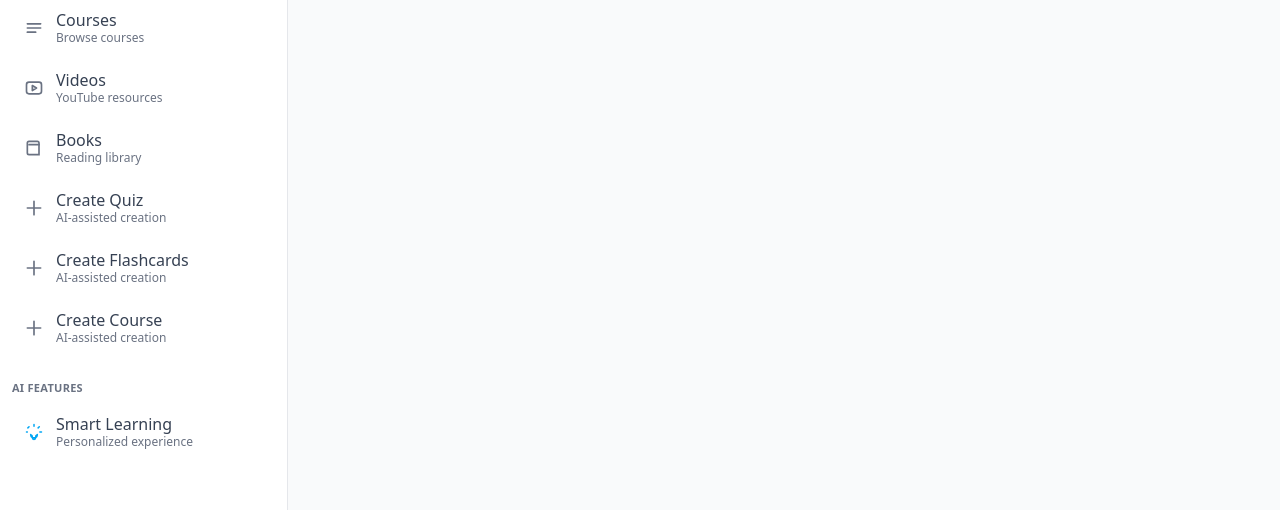
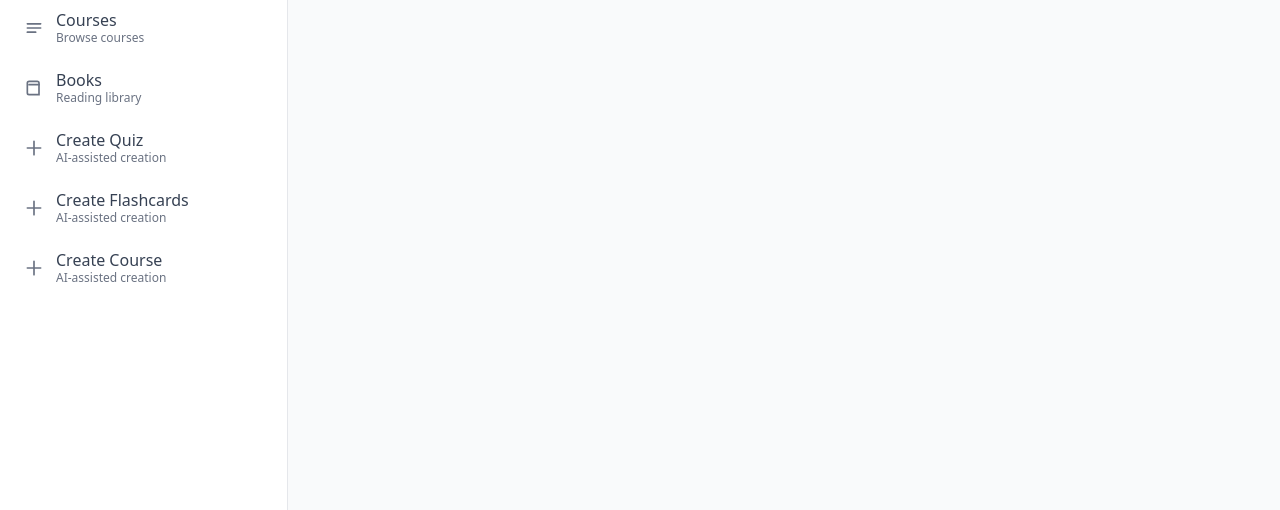
Before and after one commit to areesh18/TutorGenX, a React (Vite) app in the folder frontend/: page /chatbot in a window 1280 px wide. Shown: the part 174-684 px from the top of the page. Built offline with nearby package versions, Linux system fonts and the light colour scheme.

Commit message:
removed samrt learnign and youtube section from layout

```diff
--- a/frontend/src/Layout.jsx
+++ b/frontend/src/Layout.jsx
@@ -172,7 +172,7 @@ export default function Layout() {
                     <path d="M4 7h16M4 12h16M4 17h10" stroke="currentColor" strokeWidth="2" strokeLinecap="round" />
                   </svg>
                 </Item>
-                <Item
+                {/* <Item
                   to="/ytsection"
                   label="Videos"
                   sublabel="YouTube resources"
@@ -189,7 +189,7 @@ export default function Layout() {
                     />
                     <rect x="3" y="5" width="18" height="14" rx="3" stroke="currentColor" strokeWidth="2" />
                   </svg>
-                </Item>
+                </Item> */}
                 <Item
                   to="/booksection"
                   label="Books"
@@ -241,30 +241,7 @@ export default function Layout() {
                 </Item>
               </div>
             </div>
-            <div>
-              {!sidebarCollapsed && (
-                <h3 className="text-[11px] font-semibold text-gray-500 uppercase tracking-wide mb-2">AI Features</h3>
-              )}
-              <div className="space-y-1 group">
-                <Item
-                  to="/smart-learning"
-                  label="Smart Learning"
-                  sublabel="Personalized experience"
-                  titleWhenCollapsed="Smart Learning"
-                  collapsed={sidebarCollapsed}
-                >
-                  <svg viewBox="0 0 24 24" fill="none" className="text-sky-500">
-                    <path
-                      d="M12 3v2m6.36.64l-1.41 1.41M21 12h-2M4 12H3m3.05-6.36L4.64 7.05M8 15a4 4 0 108 0l-.5.5A2.5 2.5 0 0014 18v1a2 2 0 11-4 0v-1a2.5 2.5 0 00-1.5-2.5L8 15z"
-                      stroke="currentColor"
-                      strokeWidth="1.8"
-                      strokeLinecap="round"
-                      strokeLinejoin="round"
-                    />
-                  </svg>
-                </Item>
-              </div>
-            </div>
+
           </div>
         </nav>
 
```
